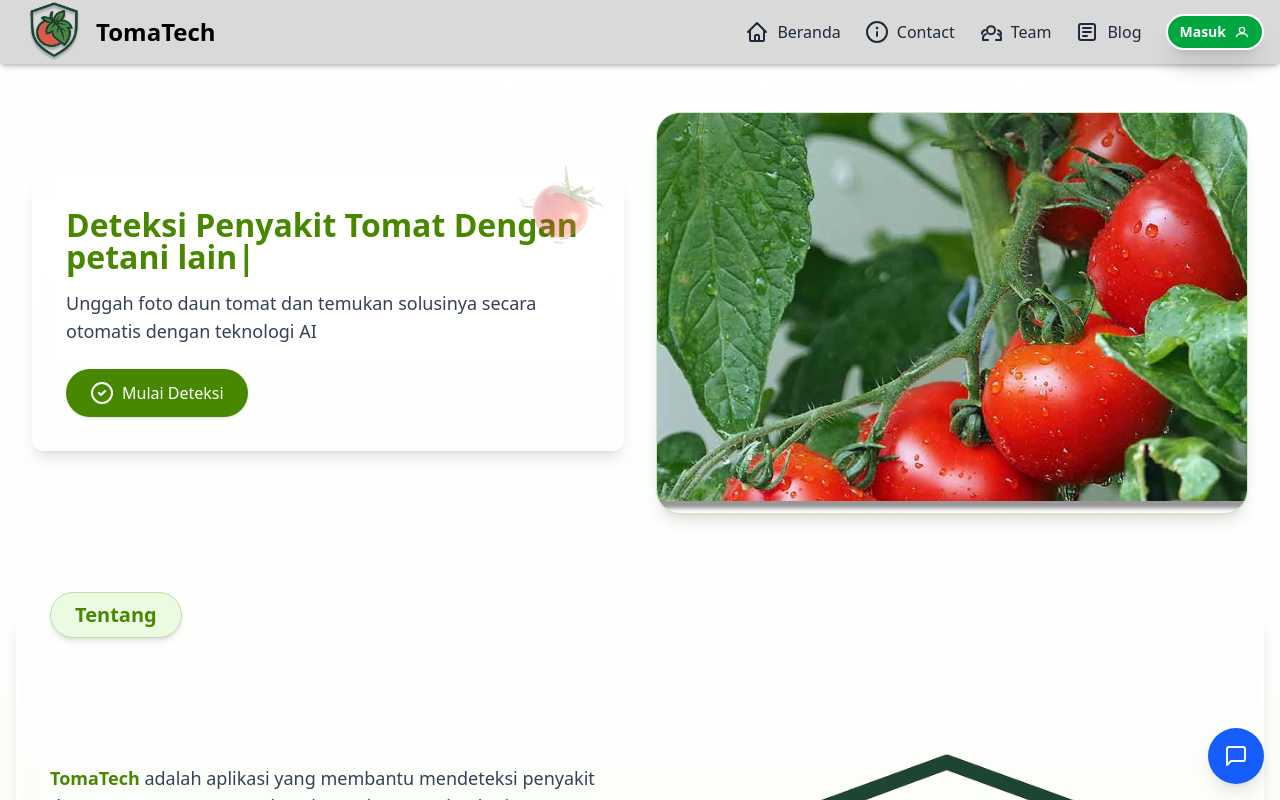
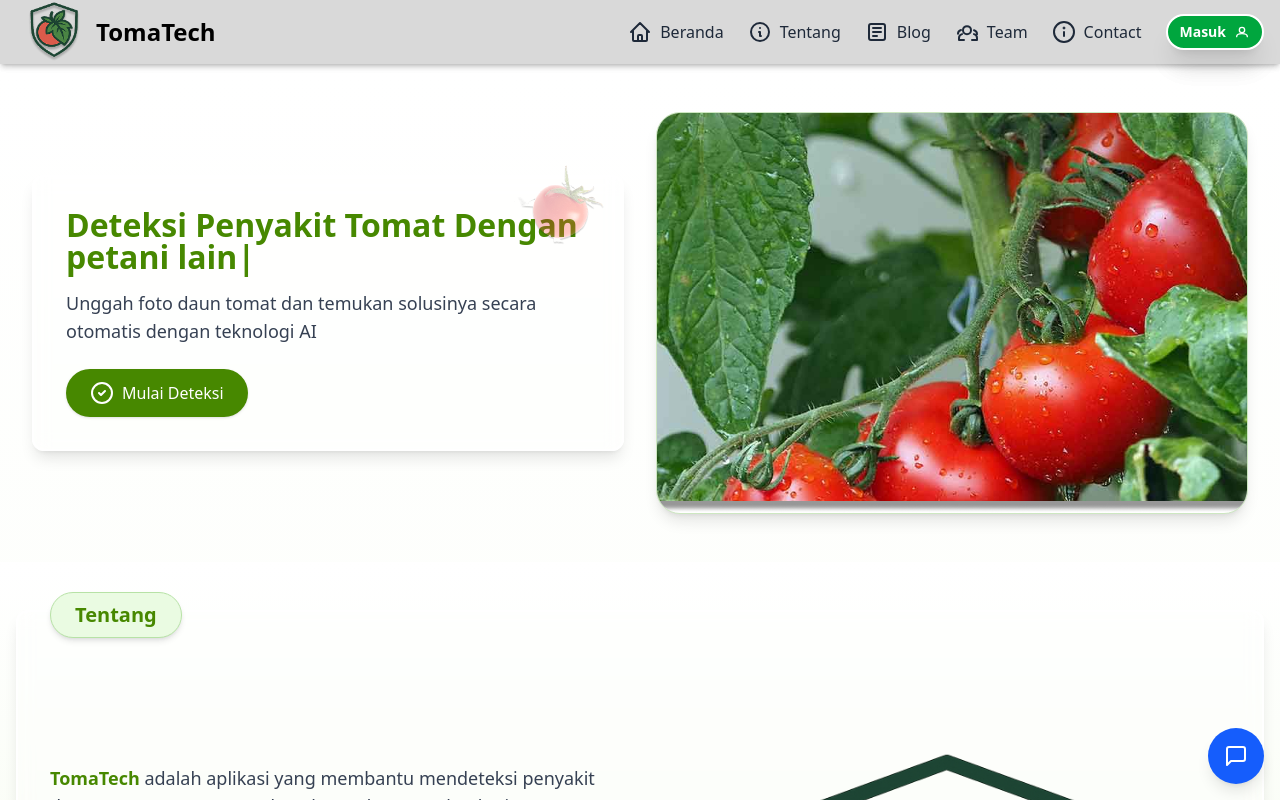
Before and after one commit to luputer/TomaTechs, a React (Vite) app in the folder frontend/: page / in a window 1280 px wide. Shown: the top 800 px of the page. Built offline with nearby package versions, Linux system fonts and the light colour scheme.

Commit message:
update navbar

```diff
--- a/frontend/src/components/navbar.jsx
+++ b/frontend/src/components/navbar.jsx
@@ -78,13 +78,21 @@ const Navbar = () => {
             )
         },
         {
-            name: "Contact",
-            link: "/contact",
+            name: "Tentang",
+            link: "/#about",
             icon: (
                 <svg xmlns="http://www.w3.org/2000/svg" className="h-6 w-6" fill="none" viewBox="0 0 24 24" stroke="currentColor">
-                    <circle cx="12" cy="12" r="10" stroke="currentColor" strokeWidth="2" fill="none" />
-                    <path d="M12 16v-4" stroke="currentColor" strokeWidth="2" strokeLinecap="round" />
-                    <circle cx="12" cy="8" r="1" fill="currentColor" />
+                    <path strokeLinecap="round" strokeLinejoin="round" strokeWidth={2} d="M13 16h-1v-4h-1m1-4h.01M21 12a9 9 0 11-18 0 9 9 0 0118 0z" />
+                </svg>
+            )
+        },
+        {
+            name: "Blog",
+            link: "/#blog",
+            icon: (
+                <svg xmlns="http://www.w3.org/2000/svg" className="h-6 w-6" fill="none" viewBox="0 0 24 24" stroke="currentColor">
+                    <rect x="4" y="4" width="16" height="16" rx="2" stroke="currentColor" strokeWidth="2" fill="none" />
+                    <path d="M8 8h8M8 12h8M8 16h4" stroke="currentColor" strokeWidth="2" strokeLinecap="round" />
                 </svg>
             )
         },
@@ -98,12 +106,13 @@ const Navbar = () => {
             )
         },
         {
-            name: "Blog",
-            link: "/#blog",
+            name: "Contact",
+            link: "/contact",
             icon: (
                 <svg xmlns="http://www.w3.org/2000/svg" className="h-6 w-6" fill="none" viewBox="0 0 24 24" stroke="currentColor">
-                    <rect x="4" y="4" width="16" height="16" rx="2" stroke="currentColor" strokeWidth="2" fill="none" />
-                    <path d="M8 8h8M8 12h8M8 16h4" stroke="currentColor" strokeWidth="2" strokeLinecap="round" />
+                    <circle cx="12" cy="12" r="10" stroke="currentColor" strokeWidth="2" fill="none" />
+                    <path d="M12 16v-4" stroke="currentColor" strokeWidth="2" strokeLinecap="round" />
+                    <circle cx="12" cy="8" r="1" fill="currentColor" />
                 </svg>
             )
         }
--- a/frontend/src/components/ui/floating-navbar.jsx
+++ b/frontend/src/components/ui/floating-navbar.jsx
@@ -42,6 +42,25 @@ export const FloatingNav = ({
     } else {
       sessionStorage.setItem('scrollToBlog', '1');
       navigate('/');
+    }
+  };
+
+  const handleAboutClick = (e) => {
+    e.preventDefault();
+    if (location.pathname !== '/') {
+      navigate('/');
+      // Wait for navigation to complete before scrolling to about
+      setTimeout(() => {
+        const aboutSection = document.getElementById('about');
+        if (aboutSection) {
+          aboutSection.scrollIntoView({ behavior: 'smooth' });
+        }
+      }, 100);
+    } else {
+      const aboutSection = document.getElementById('about');
+      if (aboutSection) {
+        aboutSection.scrollIntoView({ behavior: 'smooth' });
+      }
     }
   };
 
@@ -92,6 +111,17 @@ export const FloatingNav = ({
               <span className="block sm:hidden">{navItem.icon}</span>
               <span className="hidden sm:block text-sm">Blog</span>
             </button>
+          ) : navItem.name === "Tentang" ? (
+            <button
+              key={`link=${idx}`}
+              onClick={handleAboutClick}
+              className={cn(
+                "relative items-center flex space-x-1 text-white hover:text-gray-200 transition-transform duration-200 hover:scale-110 bg-transparent border-none outline-none cursor-pointer"
+              )}
+            >
+              <span className="block sm:hidden">{navItem.icon}</span>
+              <span className="hidden sm:block text-sm">Tentang</span>
+            </button>
           ) : (
             <Link
               key={`link=${idx}`}
```
